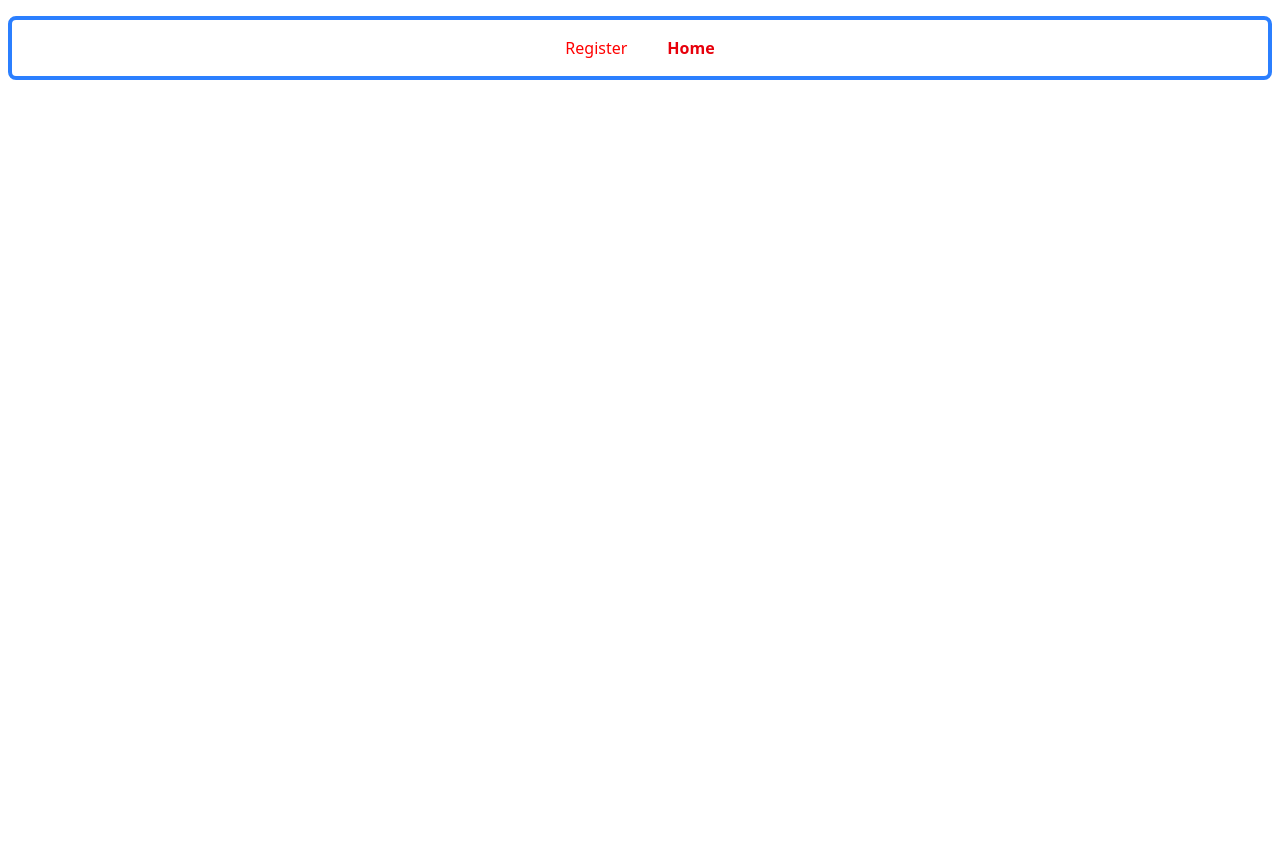
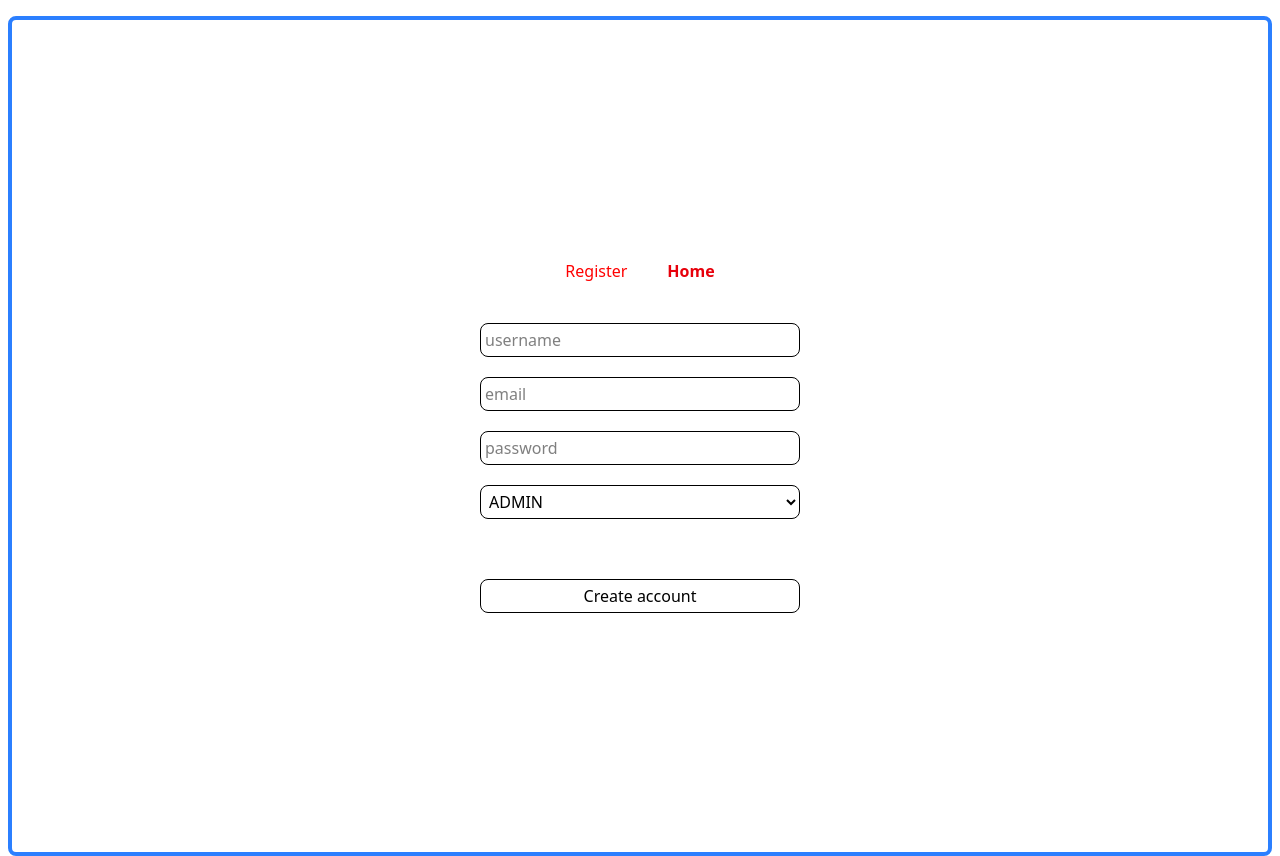
Before and after one commit to Dikin19/fe-library-management-system, a React (Vite) app: page /register in a window 1280 px wide. Before the commit the page ends 800 px from the top, so only its background shows below. Built offline with nearby package versions, Linux system fonts and the light colour scheme.

Commit message:
fix(auth): update Register page logic

```diff
--- a/src/main.jsx
+++ b/src/main.jsx
@@ -11,8 +11,8 @@ createRoot(root).render(
   <BrowserRouter>
     <Routes>
 
+      <Route path="/register" element = {<Register/>}/>
       <Route path="/" element = {<Home/>}/>
-      <Route path="/register" element = {<Register/>}/>
 
     </Routes>
   </BrowserRouter>
--- a/src/pages/Register.jsx
+++ b/src/pages/Register.jsx
@@ -1,9 +1,31 @@
+import { useState } from "react";
 import { Link } from "react-router";
 
 export default function Register() {
 
+    const [form, setForm] = useState({
+
+        username: "",
+        email: "",
+        password: "",
+        role: "ADMIN"
+    });
+
+    const handleChange = (e) => {
+        setForm({ ...form, [e.target.name]: e.target.value })
+        console.log(name, ":", value);
+    };
+
+    const handleSubmit = (e) =>{
+        e.preventDefault();
+        console.log("form submitted:", form);
+    }
+
     return (
         <div>
+
+            <form onChange={handleSubmit}
+            className="h-screen flex flex-col justify-center w-80 mx-auto gap-5">
 
                 <div className="flex justify-center gap-10">
 
@@ -14,6 +36,27 @@ export default function Register() {
                     </Link>
                 </div>
 
+                <input type="text" name="username" placeholder="username"
+                    value={form.username} onChange={handleChange}
+                    className="border rounded-lg p-1 mt-5" />
+
+                <input type="email" name="email" placeholder="email"
+                    className="border rounded-lg p-1" />
+
+                <input type="password" name="password" placeholder="password"
+                    className="border rounded-lg p-1" />
+
+                <select name="role" placeholder="role" className="border rounded-lg p-1">
+                    <option value="ADMIN">ADMIN</option>
+                    <option value="MEMBER">MEMBER</option>
+                </select>
+
+                <button type="submit" className="border rounded-lg p-1 mt-10">
+                    Create account
+                </button>
+
+            </form>
+
         </div>
     )
 
```
Lines whose indentation alone changed are shown as unchanged.
